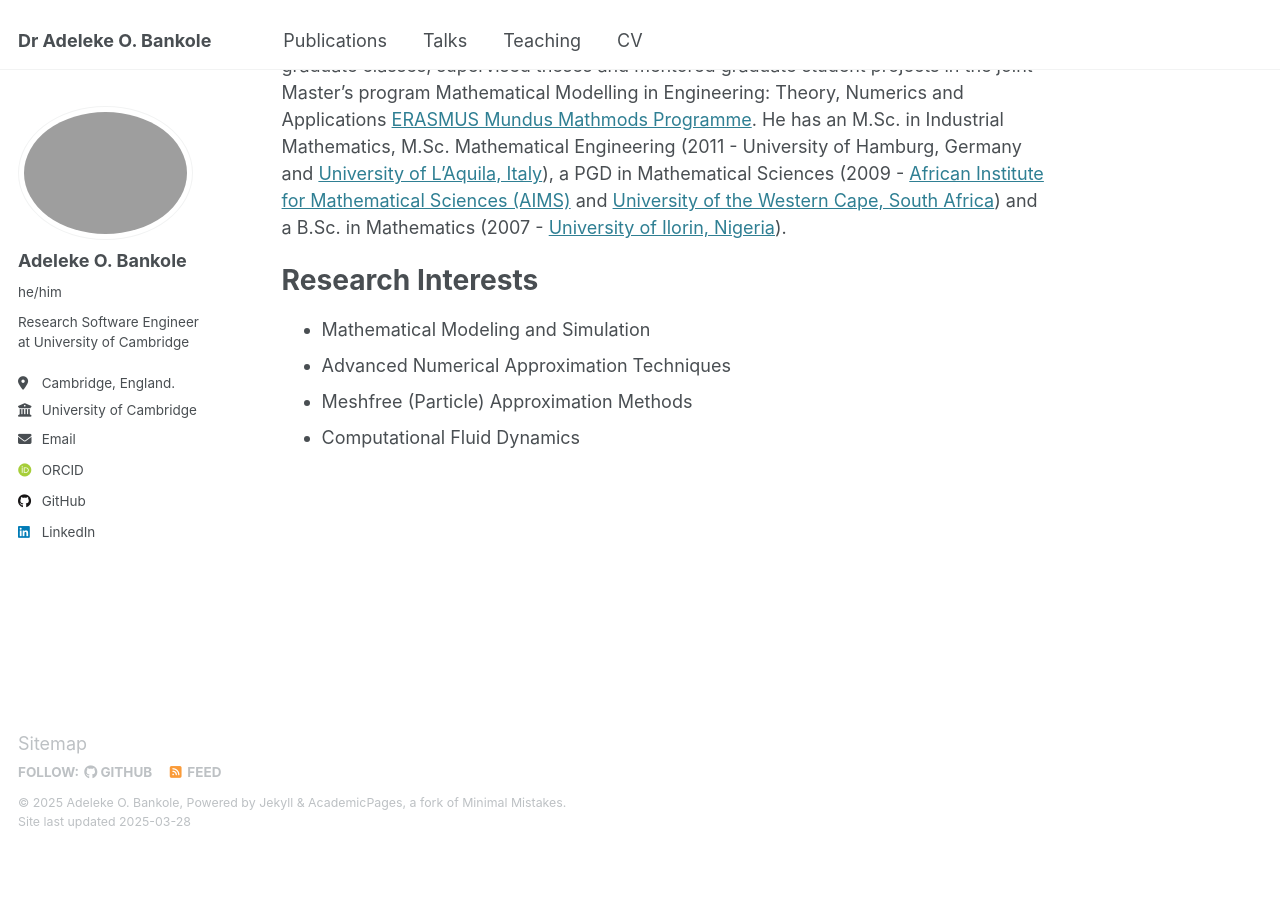
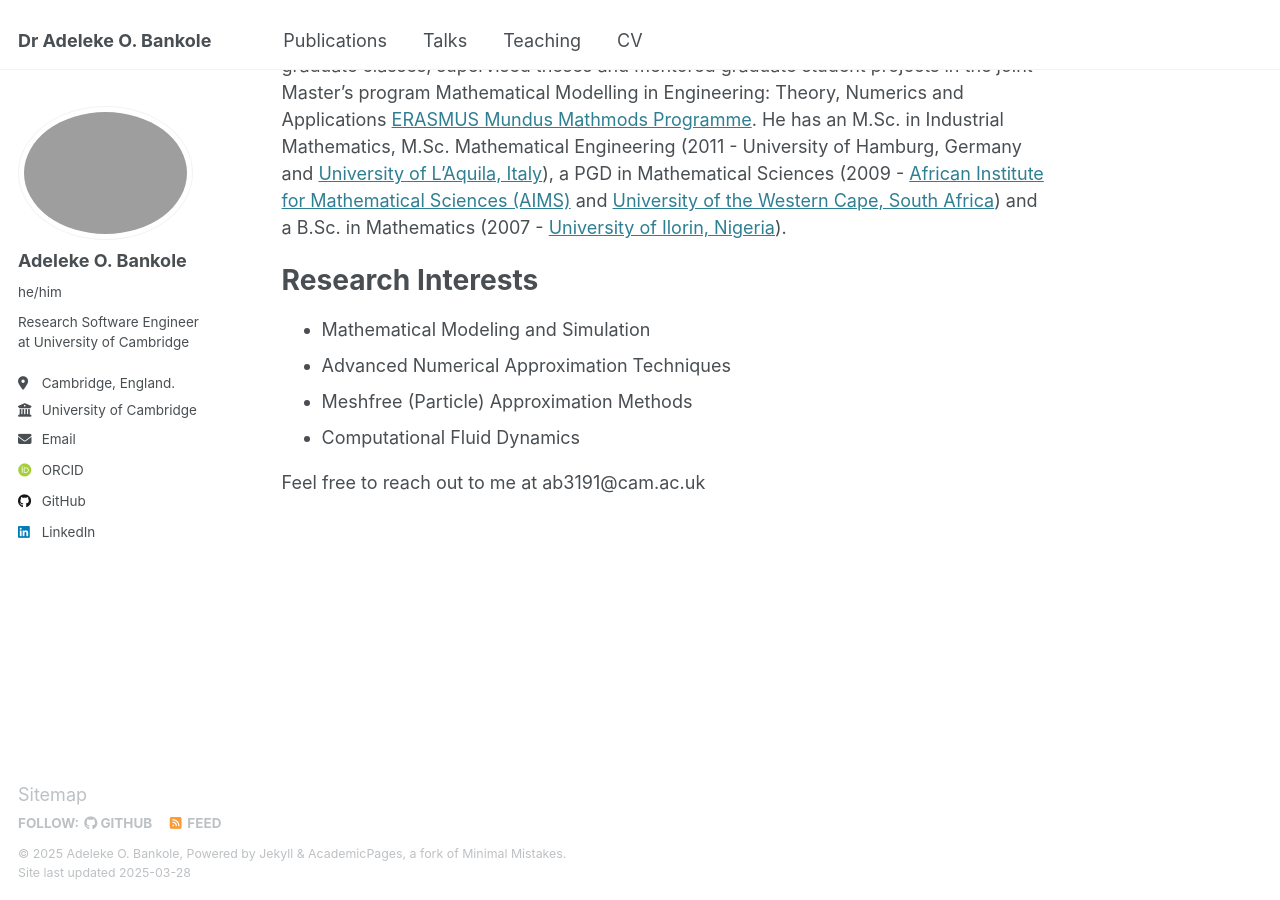
Before and after one commit to AdelekeBankole/adelekebankole.github.io, a Jekyll site: the page built from _pages/about.md, in a window 1280 px wide and 900 px high, scrolled down 764 px. Built offline with Jekyll 4.4.1, drawn with Linux system fonts in a browser that asks for light colours; some web fonts are replaced; before the commit the page ends 1613 px from its top, so only the background shows below that.

Commit message:
add contact details

```diff
--- a/_pages/about.md
+++ b/_pages/about.md
@@ -19,3 +19,6 @@ Research Interests
 * Advanced Numerical Approximation Techniques
 * Meshfree (Particle) Approximation Methods
 * Computational Fluid Dynamics
+
+
+Feel free to reach out to me at ab3191@cam.ac.uk
```
